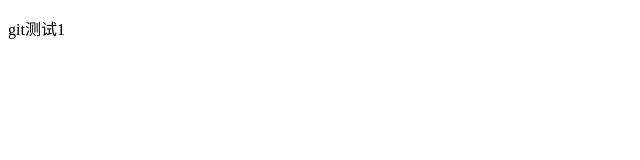
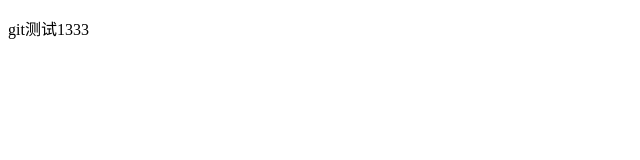
Before and after one commit to Fengggggggggg/for_git, a plain HTML site: page index.html in a window 1280 px wide. Shown: the full height of the page, 0-640 px from the left. Drawn offline with Linux system fonts and the light colour scheme.

Commit message:
第三次提交

```diff
--- a/index.html
+++ b/index.html
@@ -7,6 +7,6 @@
     <title>git</title>
 </head>
 <body>
-    <p>git测试1</p>
+    <p>git测试1333</p>
 </body>
 </html>
```
